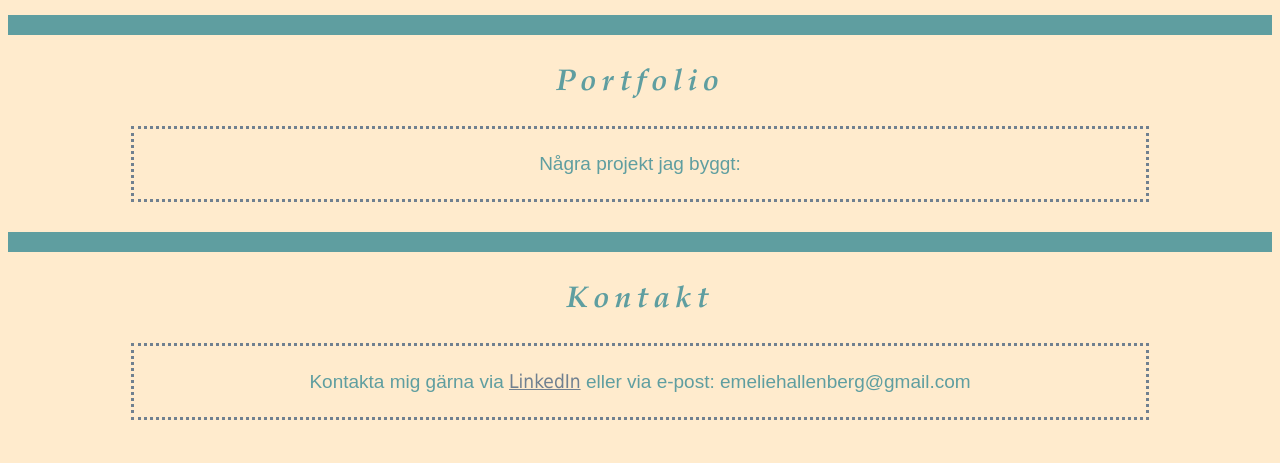
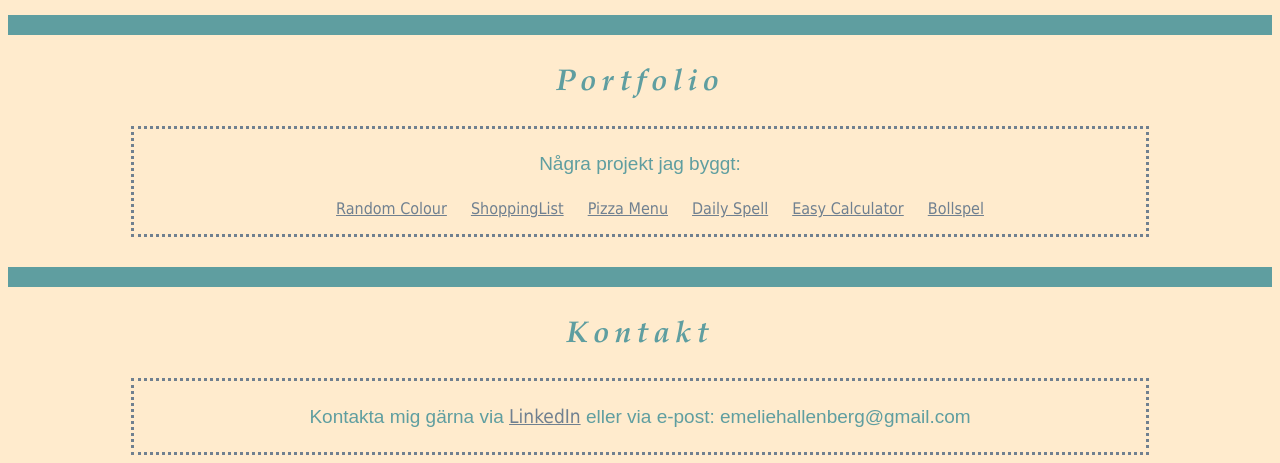
Before and after one commit to EmelieHa/PersonalSite, a plain HTML site: page index.html in a window 1280 px wide. Shown: the part 2388-2851 px from the top of the page. Before the commit the page ends 2816 px from the top, so only its background shows below. Drawn offline with Linux system fonts and the light colour scheme.

Commit message:
Update index.html
updating links

```diff
--- a/index.html
+++ b/index.html
@@ -75,12 +75,14 @@
     <h2>Portfolio</h2>
     <div class="text">
       <p>Några projekt jag byggt:</p>
-      <a href="https://emelieha.github.io/randomcolour/"></a>
-      <a href="https://emelieha.github.io/shoppinglist/"></a>
-      <a href="https://emelieha.github.io/pizzabar/"></a>
-      <a href="https://emelieha.github.io/dailyspell/"></a>
-      <a href="https://emelieha.github.io/easycalculator/"></a>
-      <a href="https://emelieha.github.io/bollspel/"></a>
+      <ul>
+        <li> <a href="https://emelieha.github.io/randomcolour/">Random Colour</a></li>
+        <li> <a href="https://emelieha.github.io/shoppinglist/">ShoppingList</a></li>
+        <li> <a href="https://emelieha.github.io/pizzabar/">Pizza Menu</a></li>
+        <li><a href="https://emelieha.github.io/dailyspell/">Daily Spell</a></li>
+        <li><a href="https://emelieha.github.io/easycalculator/">Easy Calculator</a></li>
+        <li><a href="https://emelieha.github.io/bollspel/">Bollspel</a></li>
+      </ul>
     </div>
   </section>
 
```
